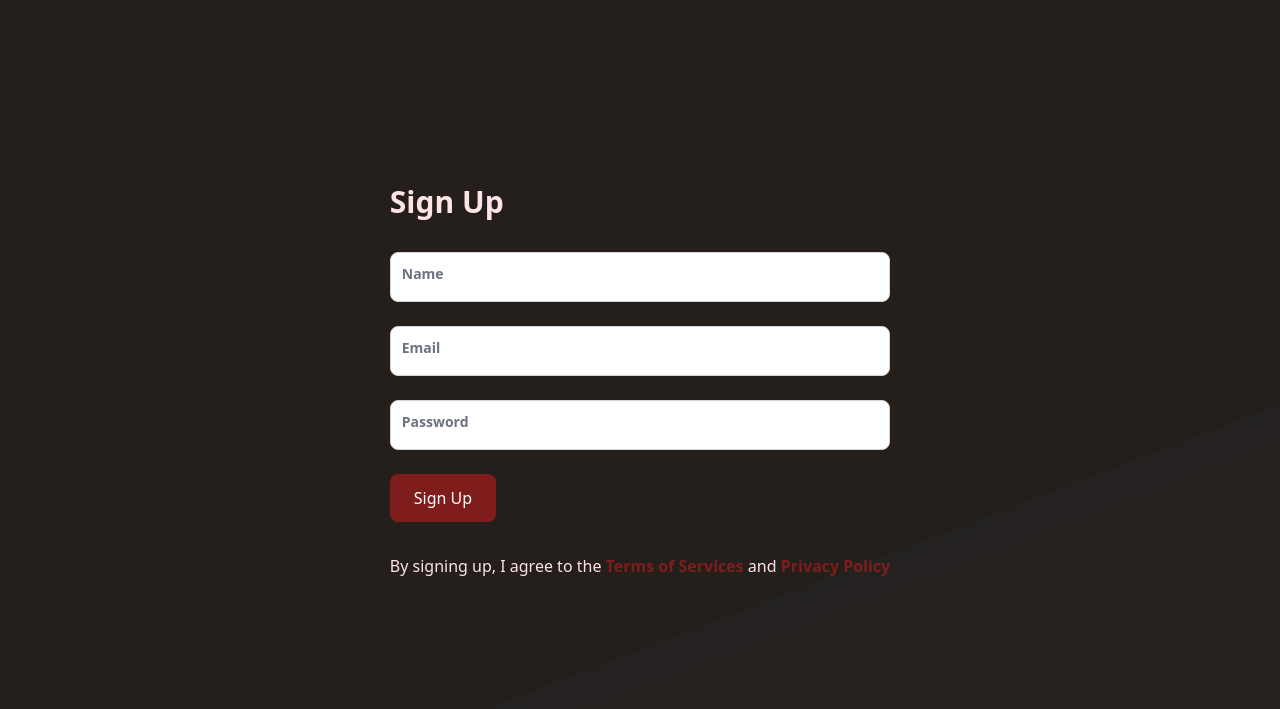
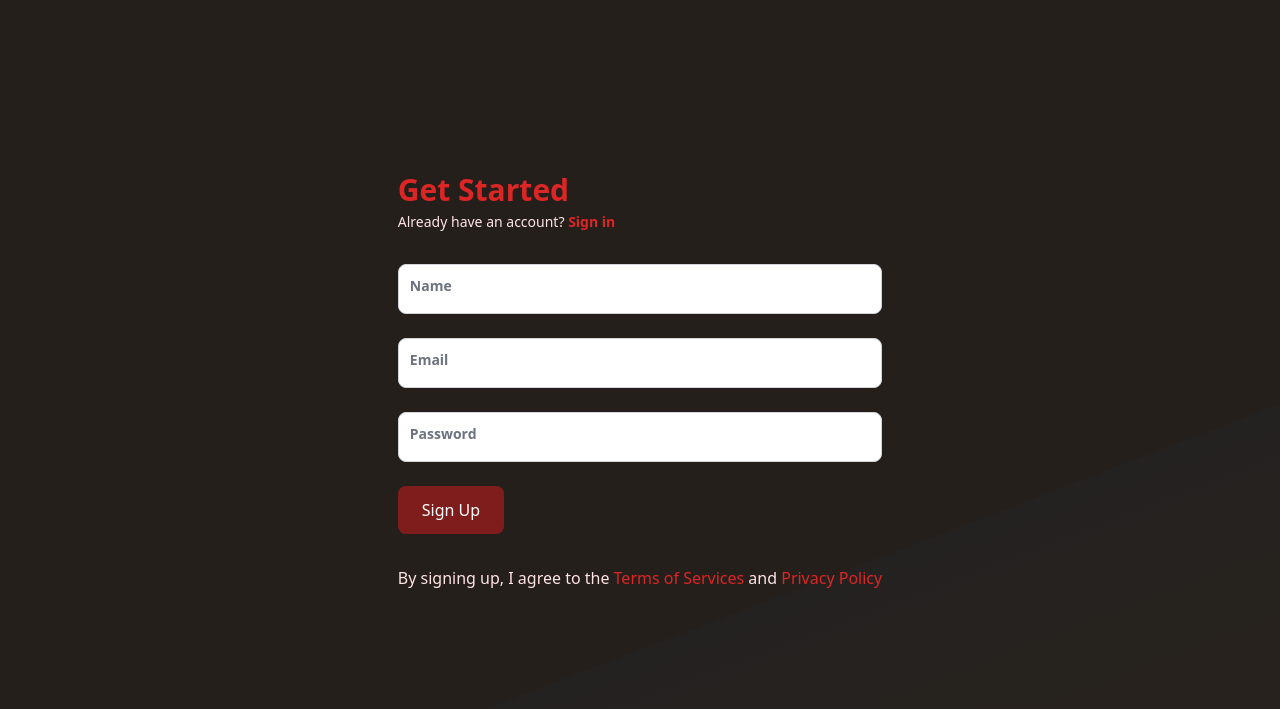
Before and after one commit to omar6685/al-nejadi, a website: page signup.html in a window 1280 px wide. Shown: the part 91-800 px from the top of the page. Drawn offline with nearby package versions, Linux system fonts and the light colour scheme.

Commit message:
edit sign Up page

```diff
--- a/signup.html
+++ b/signup.html
@@ -35,7 +35,8 @@
       <div class="min-h-screen flex flex-col justify-center items-center">
         <div class="flex m-7 justify-center items-center flex-col lg:flex-row">
           <form action="#" class="form">
-            <h2 class="text-3xl mb-8 font-bold text-rose-100">Sign Up</h2>
+            <h2 class="text-3xl  font-bold mb-1 text-red-600">Get Started</h2>
+            <h6 class="text-sm text-rose-100 mb-8">Already have an account? <a href="#" class=" font-bold text-red-600">Sign in</a></h6>
             <div class="input-wrap relative mb-6">
               <input type="name" class="input-field w-full py-3 px-3 border border-gray-300 rounded-lg focus:outline-none focus:border-blue-500" autocomplete="off" required />
               <label class="absolute top-0 left-0 py-3 px-3 text-gray-500 font-bold text-sm transition-all duration-300" for="name">Name</label>
@@ -52,8 +53,8 @@
 
             <p class="text mt-8 text-rose-100">
               By signing up, I agree to the
-              <a href="#" class="text-red-900 font-bold">Terms of Services</a> and
-              <a href="#" class="text-red-900 font-bold">Privacy Policy</a>
+              <a href="#" class="text-red-600 ">Terms of Services</a> and
+              <a href="#" class="text-red-600 ">Privacy Policy</a>
             </p>
           </form>
             </div>
```
Also changed, not shown: css/main.css.
